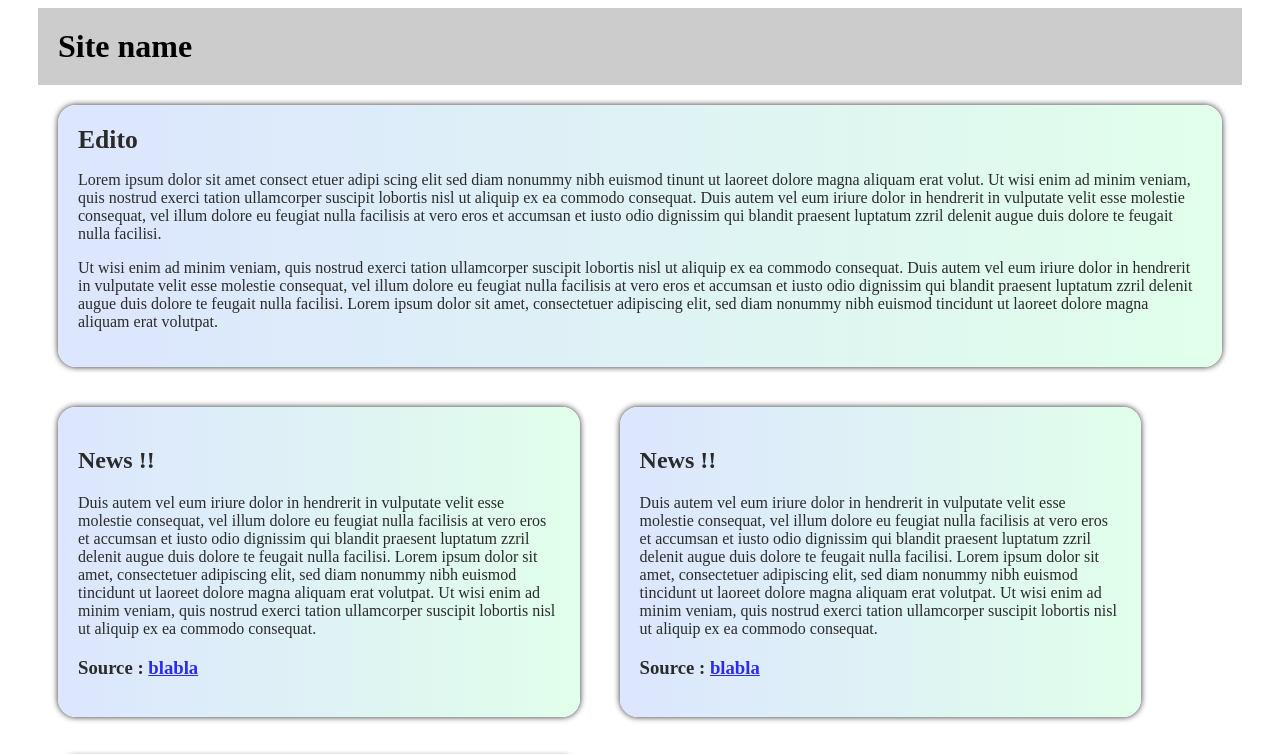
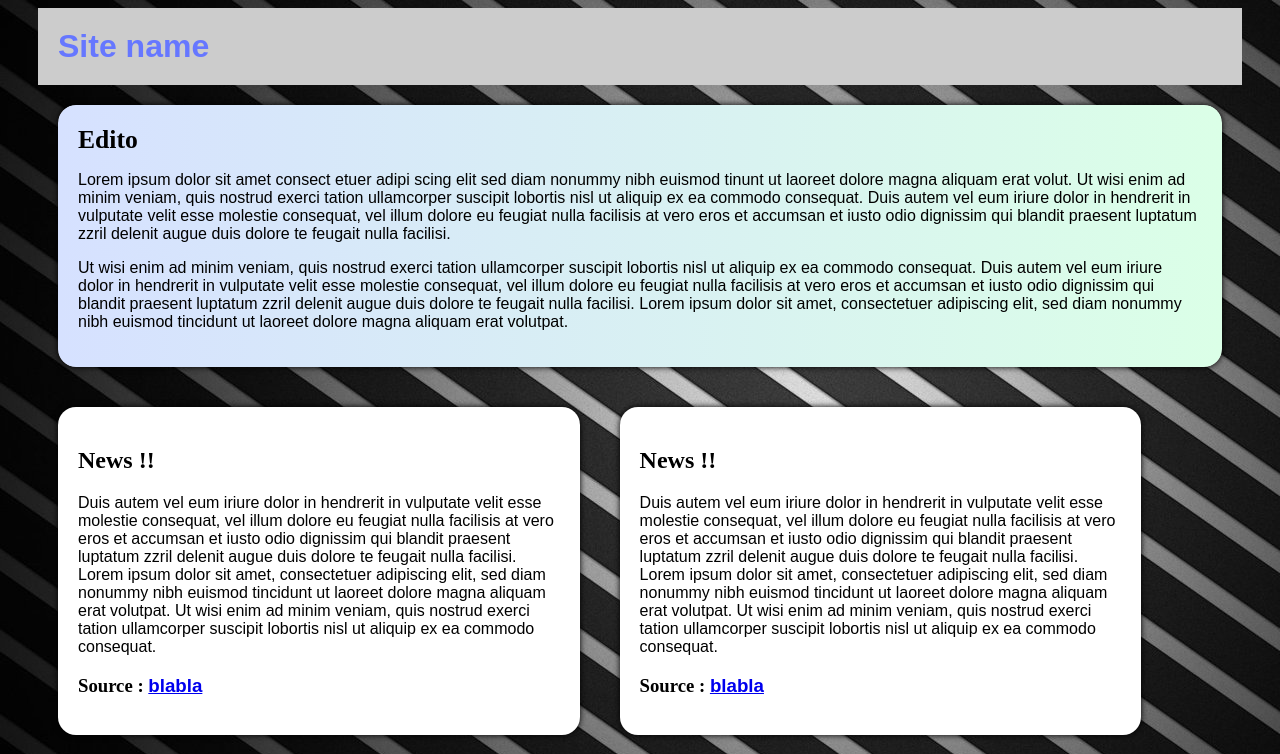
Before and after one commit to bossualexandre1c1/TP2, a plain HTML site: page index.html in a window 1280 px wide. Shown: the top 754 px of the page. Drawn offline with Linux system fonts and the light colour scheme.

Commit message:
modification du fond

```diff
--- a/style.css
+++ b/style.css
@@ -1,7 +1,11 @@
+
+body {
+	background:url(bg.jpeg) fixed;
+}
+
 #container
 {
 	margin: 0 30px;
-	background: #fff;
 }
 
 #header
@@ -10,7 +14,11 @@
 	padding: 20px;
 }
 
-#header h1 { margin: 0; }
+#header h1 {
+	margin: 0;
+	font-family:Arial, Helvetica, sans-serif;
+	color:#67f;
+ }
 
 #navigation
 {
@@ -45,6 +53,7 @@
 
 #edito
 {
+
 	clear: left;
 	padding: 20px;
 	margin: 20px;
@@ -52,12 +61,12 @@
 	border-radius: 18px;
 	-webkit-box-shadow: 0px 0px 6px #000000;
 	box-shadow: 0px 0px 6px #000000;
+	background:#fff;
 	background-image: -webkit-gradient(linear, left top, right top, from(#d6e1ff), to(#dbffe7));
 	background-image: -webkit-linear-gradient(left, #d6e1ff, #dbffe7);
 	background-image: linear-gradient(left, #d6e1ff, #dbffe7);
 	-webkit-background-clip: padding-box;
 	background-clip: padding-box;
-	opacity: 0.83;
 }
 
 #edito h2
@@ -65,6 +74,10 @@
 	color: #000;
 	font-size: 160%;
 	margin: 0 0 .5em;
+}
+
+#edito p {
+	font-family:Arial, Helvetica, sans-serif;
 }
 
 #news
@@ -82,7 +95,11 @@
 	background-image: linear-gradient(left, #d6e1ff, #dbffe7);
 	-webkit-background-clip: padding-box;
 	background-clip: padding-box;
-	opacity: 0.83;
+	background:#fff;
+}
+
+#news p, #news a {
+	font-family:Arial, Helvetica, sans-serif;
 }
 
 #footer
```
Also changed, not shown: bg.jpeg (added).
